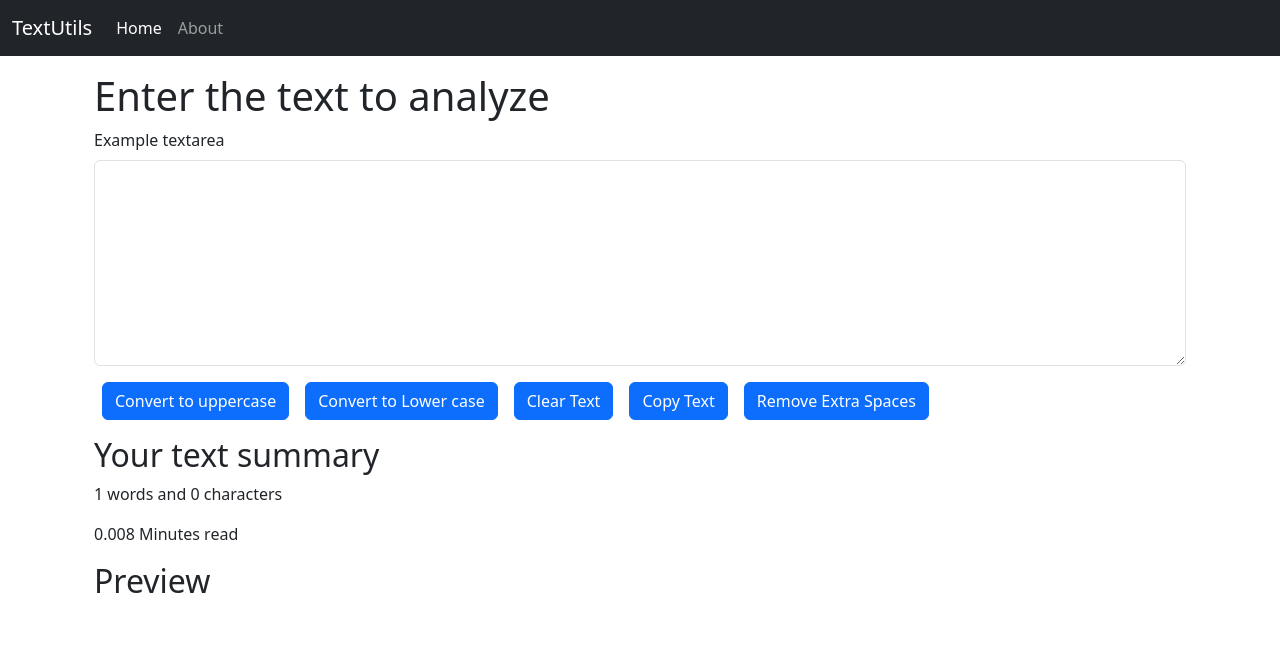
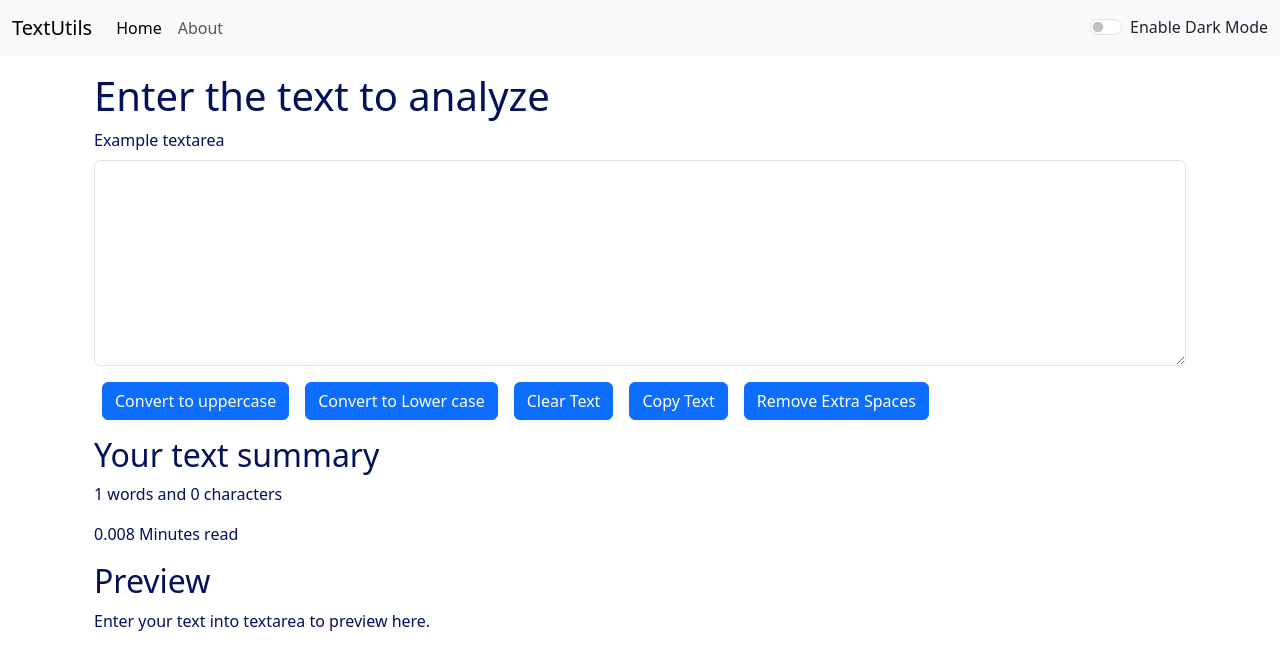
Before and after one commit to umarbsse/textutils, a React (Create React App) app: page / in a window 1280 px wide. Shown: the top 670 px of the page. Built offline with nearby package versions, Linux system fonts and the light colour scheme.

Commit message:
video 12 end

```diff
--- a/src/App.js
+++ b/src/App.js
@@ -2,13 +2,25 @@
 import Navbar from "./components/Navbar";
 import TextForm from "./components/TextForm";
 
+import React, { useState } from "react";
+
 function App() {
+  const [mode, setMode] = useState('light');
+  const toggleMode = ()=>{
+    if(mode==='light'){
+      setMode('dark')
+      document.body.style.backgroundColor='#03105a';
+    }else{
+      setMode('light');
+      document.body.style.backgroundColor='white';
+    }
+  }
   return (
     <>
-      <Navbar title="TextUtils" aboutTitle="About" />
+      <Navbar title="TextUtils" aboutTitle="About" mode={mode} toggleMode={toggleMode} />
       <div className="container my-3">
         {/*<About/>*/}
-        <TextForm heading="Enter the text to analyze" />
+        <TextForm heading="Enter the text to analyze"  mode={mode} />
       </div>
     </>
   );
--- a/src/components/Navbar.js
+++ b/src/components/Navbar.js
@@ -3,7 +3,7 @@
 
 export default function Navbar(props) {
   return (
-    <nav className="navbar navbar-expand-lg navbar-dark bg-dark ">
+    <nav className={`navbar navbar-expand-lg navbar-${props.mode} bg-${props.mode}`}>
         <div className="container-fluid">
           <a className="navbar-brand" href="/">{props.title}</a>
           <button className="navbar-toggler" type="button" data-bs-toggle="collapse" data-bs-target="#navbarSupportedContent" aria-controls="navbarSupportedContent" aria-expanded="false" aria-label="Toggle navigation">
@@ -18,6 +18,10 @@
                 <a className="nav-link" href="/">{props.aboutTitle}</a>
               </li>
             </ul>
+            <div className={`form-check form-switch text-${props.mode==='dark'?'light':'dark'}`}>
+              <input className="form-check-input" onClick={props.toggleMode} type="checkbox" role="switch" id="flexSwitchCheckChecked" />
+              <label className="form-check-label" htmlFor="flexSwitchCheckChecked">Enable Dark Mode</label>
+            </div>
           </div>
         </div>
       </nav>
--- a/src/components/TextForm.js
+++ b/src/components/TextForm.js
@@ -26,7 +26,7 @@
   const [text, setText] = useState("");
   return (
     <>
-    <div className="container">
+    <div className="container" style={{color:props.mode==='dark'?'white':'#03105a'}}>
       <h1>{props.heading}</h1>
       <div className="mb-3">
         <label htmlFor="exampleFormControlTextarea1" className="form-label">
@@ -37,6 +37,7 @@
           value={text}
           onChange={handleOnChange}
           rows="8"
+          style={{backgroundColor:props.mode==='dark'?'grey':'white',color:props.mode==='dark'?'white':'#03105a'}}
         ></textarea>
       </div>
       <button className="btn btn-primary mx-2" onClick={handleUpClick}>
@@ -55,12 +56,12 @@
         Remove Extra Spaces
       </button>
     </div>
-    <div className="container my-3">
+    <div className="container my-3"  style={{color:props.mode==='dark'?'white':'#03105a'}}>
       <h2>Your text summary</h2>
       <p>{text.split(" ").length} words and {text.length} characters</p>
       <p>{0.008*text.split(" ").length} Minutes read</p>
       <h2>Preview</h2>
-      <p>{text}</p>
+      <p>{text.length>0?text:"Enter your text into textarea to preview here."}</p>
     </div>
     </>
   );
```
